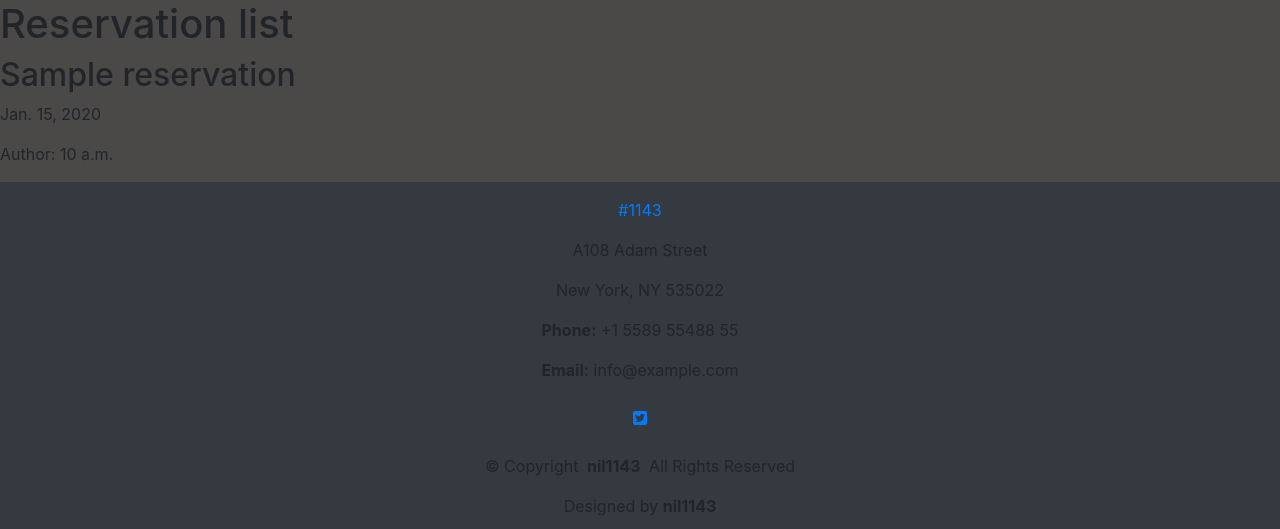
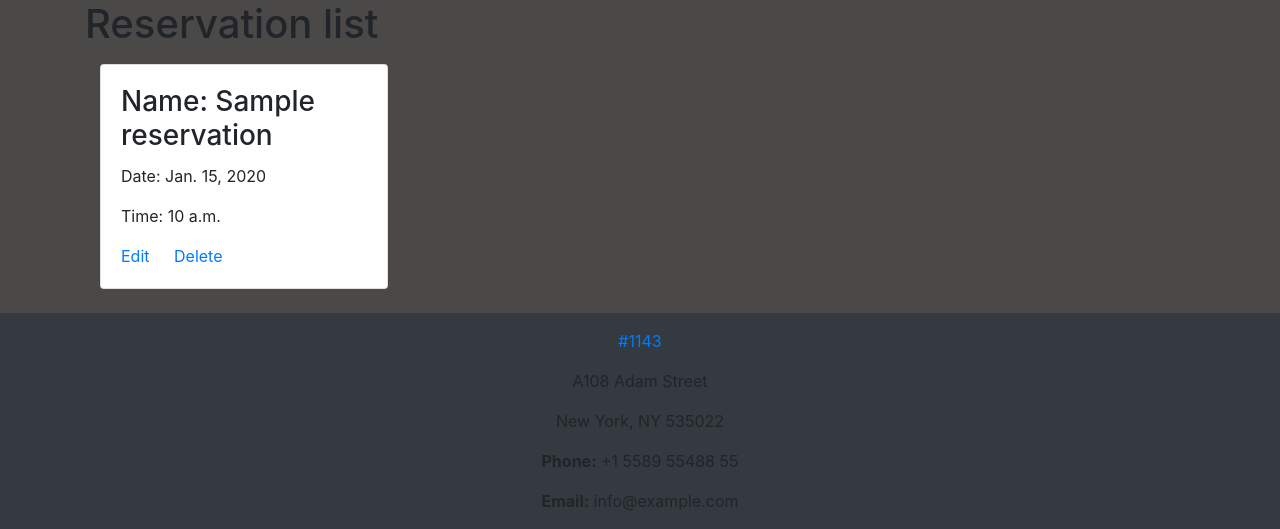
Before and after one commit to nil1143/restaurant-django, a Django app: page /reservation/reservation-list in a window 1280 px wide. Shown: the part 56-585 px from the top of the page. Run offline with Django 4.2, Linux system fonts and the light colour scheme; tables that the repository leaves empty hold one stand-in row (values such as "Sample post"); some libraries are stand-ins or nearby versions.

Commit message:
styles added to revesvation_list.html

```diff
--- a/templates/reservation_list.html
+++ b/templates/reservation_list.html
@@ -1,17 +1,22 @@
-{% extends "base.html" %}
+{% extends "base.html" %} {% load static %} {% block content %}
+<!-- content starts here -->
+<div class="container">
+  <h1>Reservation list</h1>
+  <div class="col-12 mt-3 left">
+    {% for reservation in reservation_list %}
 
-{% load static %}
+    <div class="card mb-4" style="width: 18rem">
+      <div class="card-body">
+        <h3 class="card-title">Name: {{reservation.name}}</h3>
+        <p class="card-text">Date: {{reservation.date}}</p>
+        <p class="card-text">Time: {{reservation.time}}</p>
+        <a href="#" class="card-link">Edit</a>
+        <a href="#" class="card-link">Delete</a>
+      </div>
+    </div>
+    {% endfor %}
+  </div>
+</div>
 
-{% block content %}
-<!-- content starts here -->
-<!-- <div class="col-12 my-5"> -->
-    <h1>Reservation list</h1>
-    {% for reservation in reservation_list %}
-    <h2>{{reservation.name}}</h2>
-    <p>{{reservation.date}}</p>
-    <p>Author: {{reservation.time}}</p>
-    {% endfor %}
-
-<!-- </div> -->
 <!-- content ends here -->
 {% endblock content %}
```
